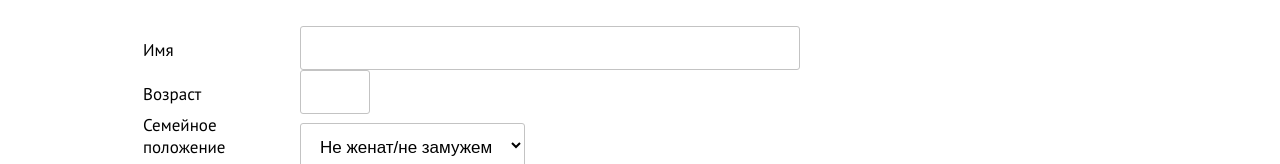
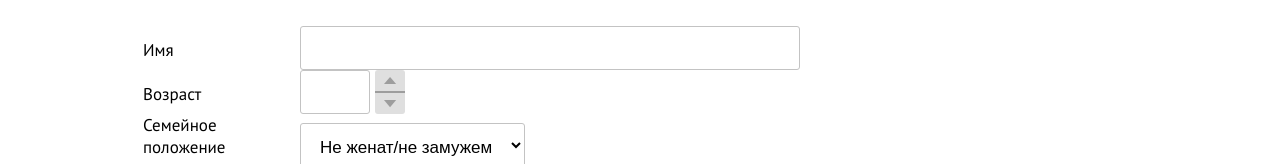
Before and after one commit to SultanYusupov/form-generator, an Angular app: page / in a window 1280 px wide. Shown: the part 153-317 px from the top of the page. Built offline with nearby package versions, Linux system fonts and the light colour scheme; data requests are answered from the project's data file.

Commit message:
Кнопки increment и decrement. Пока только стилизация

```diff
--- /dev/null
+++ b/src/app/components/number-button/number-button.component.html
@@ -0,0 +1,13 @@
+<div class="buttons">
+  <button class="increment-btn">
+    <svg width="13" height="8" viewBox="0 0 13 8" fill="none" xmlns="http://www.w3.org/2000/svg">
+      <path d="M6.07108 1.52101e-05L12.1421 7.07108H7.46149e-06L6.07108 1.52101e-05Z" fill="#9D9D9D"/>
+    </svg>
+  </button>
+  <div class="line"></div>
+  <button class="decrement-btn">
+    <svg width="13" height="8" viewBox="0 0 13 8" fill="none" xmlns="http://www.w3.org/2000/svg">
+      <path d="M6.07108 7.14214L12.1421 0.071068H7.46149e-06L6.07108 7.14214Z" fill="#9D9D9D"/>
+    </svg>
+  </button>
+</div>
--- /dev/null
+++ b/src/app/components/number-button/number-button.component.scss
@@ -0,0 +1,39 @@
+.buttons {
+  display: flex;
+  flex-direction: column;
+  margin-left: 5px;
+}
+
+button {
+  width: 30px;
+  height: 21px;
+  background: #DFDFDF;
+  border: none;
+  cursor: pointer;
+}
+
+.increment-btn {
+  border-top-right-radius: 3px;
+  border-top-left-radius: 3px;
+}
+.decrement-btn {
+  border-bottom-right-radius: 3px;
+  border-bottom-left-radius: 3px;
+}
+
+.arrow-top {
+  position: relative;
+  width: 9.29px;
+  height: 9.29px;
+  left: 382.07px;
+  top: 259.14px;
+  background: #9D9D9D;
+  transform: matrix(0.71, -0.71, -0.71, -0.71, 0, 0);
+}
+
+.line {
+  width: 30px;
+  box-sizing: border-box;
+  height: 0;
+  border: 1px solid #9D9D9D;
+}
--- a/src/app/components/test-input/test-input.component.scss
+++ b/src/app/components/test-input/test-input.component.scss
@@ -3,5 +3,4 @@ label {
 }
 input {
   width: 500px;
-
 }
--- a/src/app/components/test-number/test-number.component.css
+++ b/src/app/components/test-number/test-number.component.css
@@ -13,18 +13,4 @@ input[type='number'] {
 
 .input-number {
   display: inline-flex;
-
-  .buttons {
-    display: flex;
-    flex-direction: column;
-    margin-left: 5px;
-
-    button {
-      width: 30px;
-      height: 22px;
-      background: #DFDFDF;
-      border: none;
-    }
-  }
-
 }
--- a/src/app/components/test-number/test-number.component.html
+++ b/src/app/components/test-number/test-number.component.html
@@ -3,10 +3,16 @@
   @if (inputData.multiply) {
     <ng-container formArrayName="{{inputData.inputName}}">
       @for (control of getControls(); let i = $index; track i) {
-        <input type="number" [name]="inputData.inputName" [formControlName]="i" [required]="inputData.required"  [min]="inputData.min" [max]="inputData.max">
+        <div class="input-number">
+          <input type="number" [name]="inputData.inputName" [formControlName]="i" [required]="inputData.required"  [min]="inputData.min" [max]="inputData.max">
+          <number-button></number-button>
+        </div>
       }
     </ng-container>
   } @else {
-      <input type="number" [name]="inputData.inputName" [formControlName]="inputData.inputName" [required]="inputData.required" [min]="inputData.min" [max]="inputData.max">
+    <div class="input-number">
+          <input type="number" [name]="inputData.inputName" [formControlName]="inputData.inputName" [required]="inputData.required" [min]="inputData.min" [max]="inputData.max">
+          <number-button></number-button>
+    </div>
   }
 </ng-container>
--- a/src/app/components/test-number/test-number.component.ts
+++ b/src/app/components/test-number/test-number.component.ts
@@ -2,12 +2,14 @@ import {Component, Input} from '@angular/core';
 import {IInput} from '../../interfaces/IInput';
 import {FormArray, FormGroup, ReactiveFormsModule} from '@angular/forms';
 import {IForm} from '../../interfaces/IForm';
+import {NumberButtonComponent} from '../number-button/number-button.component';
 
 @Component({
   selector: 'test-number',
   standalone: true,
   imports: [
-    ReactiveFormsModule
+    ReactiveFormsModule,
+    NumberButtonComponent
   ],
   templateUrl: './test-number.component.html',
   styleUrl: './test-number.component.css'
```
Also changed, not shown: src/app/components/number-button/number-button.component.ts (added, +12 -0 lines).
